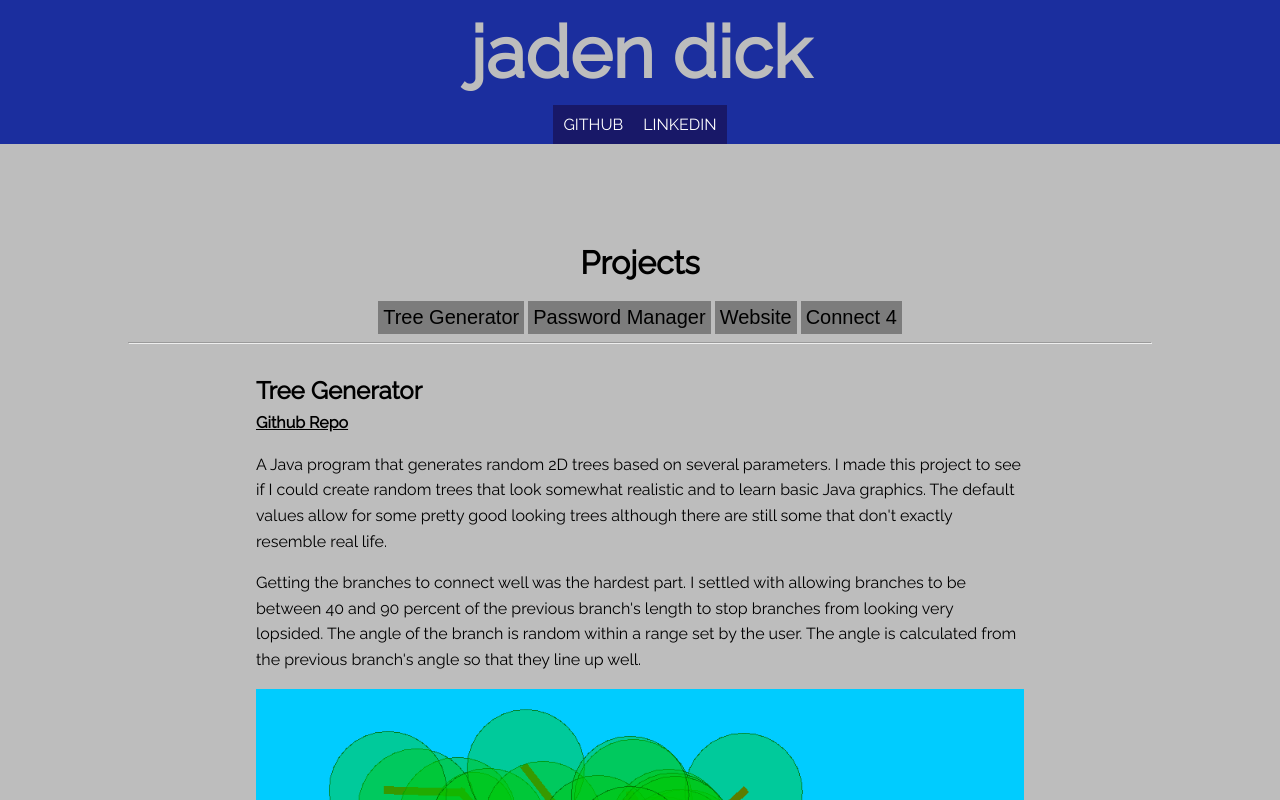
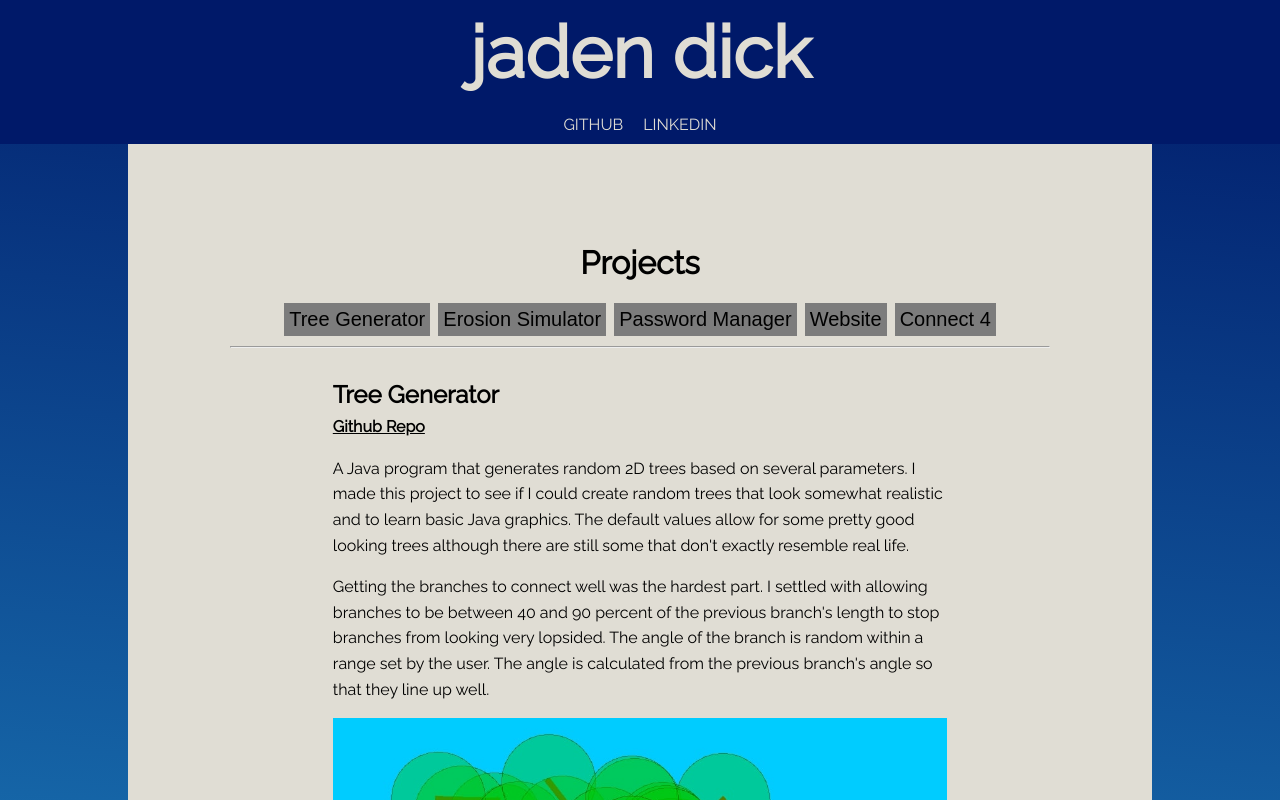
Before and after one commit to jadendick/Personal_Website, a plain HTML site: page index.html in a window 1280 px wide. Shown: the top 800 px of the page. Drawn offline with Linux system fonts and the light colour scheme.

Commit message:
Added projects and improved visuals

```diff
--- a/CSS/content.css
+++ b/CSS/content.css
@@ -1,10 +1,10 @@
 #content {
 	display: flex;
 	margin: auto;
-	max-width: 1600px;
+	max-width: 80%;
 	align-items: center;
 	flex-direction: column;
-	background-color: rgb(189, 189, 189);
+	background-color: #e0ddd4;
 }
 
 #content h1 {
@@ -16,7 +16,7 @@
 }
 
 #content button {
-	margin: 0;
+	margin: 2px;
 	padding: 5px;
 	transition: all .2s ease-out;
 	border: none;
@@ -24,11 +24,12 @@
 	font-size: 20px;
 	color: black;
 	background-color: rgb(124, 124, 124);
+
 }
 
 #content button:hover {
 	background-color: rgb(68, 68, 68);
-	color: white;
+	color: #e0ddd4;
 }
 
 #project_display {
--- a/CSS/main.css
+++ b/CSS/main.css
@@ -1,6 +1,6 @@
 body {
 	margin: 0;
-	background: linear-gradient(20deg, #747474 0%, #2cb5e8 100%);
+	background: linear-gradient(5deg, #2cb5e8 0%, #001969 100%);
 	font-family: 'Raleway', sans-serif;
 	min-height: 100vh;
 }
@@ -16,8 +16,8 @@ body {
 	top: 0;
 	position: sticky;
 	position: -webkit-sticky;
-	background-color: rgb(27, 46, 158);
-	color: rgb(189, 189, 189);
+	background-color: #001969;
+	color: #e0ddd4;
 }
 
 #topbar.collapsed {
@@ -36,19 +36,15 @@ body {
 	font-size: 30px;
 }
 
-#navigationbar {
-	background-color: rgb(24, 24, 104);
-}
-
 #navigationbar a {
 	float: inline-start;
 	padding: 10px;
 	text-decoration: none;
-	color: white;
+	color: #e0ddd4;
 }
 
 #navigationbar a:hover {
-	background-color: rgb(32, 32, 138);
+	background-color: #10316e;
 }
 
 #about {
--- a/JavaScript/topbar_collapse.js
+++ b/JavaScript/scripts.js
@@ -2,12 +2,10 @@ function scroll()
 {
 	var x = document.getElementById("topbar");	// Collapse topbar after scrolling down
 	var scrollAmount = document.body.scrollTop || document.documentElement.scrollTop;
-	if(scrollAmount > 1) {
+	if(scrollAmount > 1)
 		x.classList.add("collapsed");
-	}
-	else {
+	else
 		x.classList.remove("collapsed");
-	}
 }
 
 function chooseProject(name) {
--- a/index.html
+++ b/index.html
@@ -7,7 +7,7 @@
 	<link href="https://fonts.googleapis.com/css2?family=Raleway" rel="stylesheet">
 	<meta name= "viewport" content= "width=device_width, initial-scale=1.0">
 
-	<script src="JavaScript/topbar_collapse.js"></script>
+	<script src="JavaScript/scripts.js"></script>
 </head>
 
 <body onscroll="scroll()">
@@ -16,7 +16,7 @@
 	<h1>jaden dick</h1>
 	<div id="navigationbar" class="navigationbar">
 		<a href="https://github.com/jadendick" target="_blank">GITHUB</a>
-		<a href="https://www.linkedin.com/in/jaden-dick-17a13b190/" target="_blank">LINKEDIN</a>
+		<a href="https://www.linkedin.com/in/jaden-dick/" target="_blank">LINKEDIN</a>
 	</div>
 </div>
 
@@ -24,6 +24,7 @@
 	<h1>Projects</h1>
 	<div id="project_selector">
 		<button onclick="chooseProject('treeGenerator')">Tree Generator</button>
+		<button onclick="chooseProject('erosionSimulator')">Erosion Simulator</button>
 		<button onclick="chooseProject('Password_Manager')">Password Manager</button>
 		<button onclick="chooseProject('website')">Website</button>
 		<button onclick="chooseProject('mipsConnect4')">Connect 4</button>
@@ -39,7 +40,18 @@
 			<p>Getting the branches to connect well was the hardest part. I settled with allowing branches to be between 40 and 90 percent of the previous branch's
 				length to stop branches from looking very lopsided. The angle of the branch is random within a range set by the user. The angle is calculated from the
 				previous branch's angle so that they line up well.</p>
-			<img src="Images/treeGenerator.png" style="width:100%; ">
+			<img src="Images/treeGenerator.jpg" style="width:100%; ">
+		</div>
+		<div id="erosionSimulator" class="project">
+			<h2>Erosion Simulator</h2>
+			<a href="https://github.com/jadendick/Erosion_Simulator" target="_blank">Github Repo</a>
+			<p>A Java program that simulates erosion on a random height map in order to generate terrain. The user presses the 'Erode' button until the random points resemble
+				mountains and valleys.</p>
+			<p>The most interesting part of this project is designing the erosion function to determine how the random points smooth together. The current method starts by choosing a random point for
+				a water drop to remove a set amount of dirt. Then the droplet carries the dirt to a neighboring lower point, leaving dirt behind as it moves. The drop stops after it runs out of dirt or is
+				at the bottom of a valley.
+			</p>
+			<img src="Images/erosionSimulator.png" style="width:100%; ">
 		</div>
 		<div id="Password_Manager" class="project">
 			<h2>Password Manager</h2>
```
Also changed, not shown: Images/erosionSimulator.jpg (added), Images/erosionSimulator.png (added), Images/treeGenerator.jpg (added), 1 other file.
